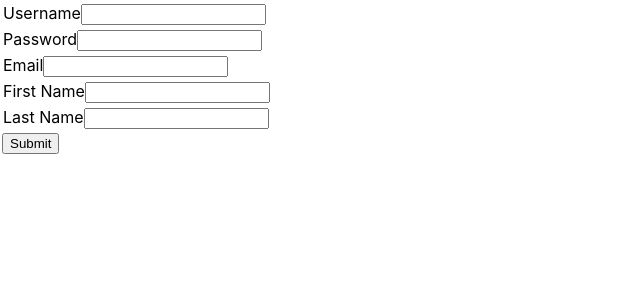
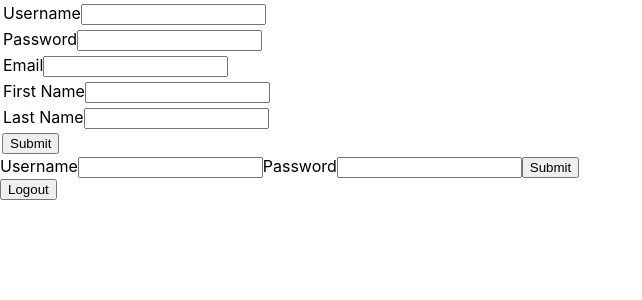
Before and after one commit to Shoulders93/gymTrackerFrontEnd, a React (Create React App) app in the folder gymtracker/: page / in a window 1280 px wide. Shown: the top 300 px of the page, without its empty margins (0-642 px from the left). Built offline with nearby package versions, Linux system fonts and the light colour scheme.

Commit message:
Created Logout.jsx file. Able to successfully Log in a user. Create path in render in App.jsx

```diff
--- a/gymtracker/src/App.jsx
+++ b/gymtracker/src/App.jsx
@@ -1,13 +1,25 @@
 import './App.css';
 import React, {Component} from 'react';
 import axios from 'axios';
+import jwtDecode from 'jwt-decode';
 import Registration from './components/Registration';
+import Login from './components/Login';
+import Logout from './components/Logout';
 
 class App extends Component {
   constructor(props) {
     super(props);
     this.state = {  }
   }
+
+
+  componentDidMount() {
+    const jwt = localStorage.getItem('token');
+    try{
+        const user = jwtDecode(jwt);
+        this.setState({user});
+    } catch {}
+}
 
   userRegister = async (registereduser) => {
     console.log(registereduser);
@@ -24,11 +36,35 @@ class App extends Component {
     }
   }
 
+  userLogin = async (login) => {
+    try {
+        let response = await axios.post('http://127.0.0.1:8000/api/auth/login/',login);
+        if (response === undefined){
+            this.setState({});
+        }
+        else{
+            this.setState({
+                token: response.data,
+                user: this.state.user,
+                loggedIn: !this.state.loggedIn
+            });
+            localStorage.setItem('token', this.state.token.token);
+            console.log(this.state.token.token);
+            console.log(this.state.user);
+        }
+        console.log(response.data)
+    } catch(err) {
+         console.log(err)
+    }
+}
+
 
   render() {
     return (
       <div>
         < Registration userRegister = {this.userRegister}/>
+        <Login userLogin = {this.userLogin} />
+        <Logout />
       </div>
      );
   }
--- a/gymtracker/src/components/Login.jsx
+++ b/gymtracker/src/components/Login.jsx
@@ -0,0 +1,47 @@
+import React, {Component} from "react";
+
+class Login extends Component {
+    constructor(props) {
+        super(props);
+        this.state = {
+            username: '',
+            password: '',
+         }
+    }
+
+    handleChange = (event) => {
+        this.setState({
+            [event.target.name]: event.target.value
+        })
+    }
+
+    handleSubmit = (event) => {
+        event.preventDefault();
+        const login = {
+            username: this.state.username,
+            password: this.state.password
+        }
+        this.props.userLogin(login)
+        console.log(`handle submit" ${login}`)
+        this.setState({
+            username: '',
+            password: ''
+        });
+    }
+
+    render() {
+        return (
+            <div className= "login">
+                <form onSubmit={this.handleSubmit}>
+                    <label>Username</label>
+                    <input type='text' name='username' onChange={this.handleChange} value={this.state.username} />
+                    <label>Password</label>
+                    <input type='text' name='password' onChange={this.handleChange} value={this.state.password} />
+                    <button type="submit">Submit</button>
+                </form>
+            </div>
+        );
+    }
+}
+
+export default Login;
--- /dev/null
+++ b/gymtracker/src/components/Logout.jsx
@@ -0,0 +1,11 @@
+const Logout = () => {
+    const handleClick = () => {
+        localStorage.clear();
+        console.log('logged out')
+    }
+    return (
+        <button onClick={handleClick}>Logout</button>
+    )
+}
+
+export default Logout;
```
